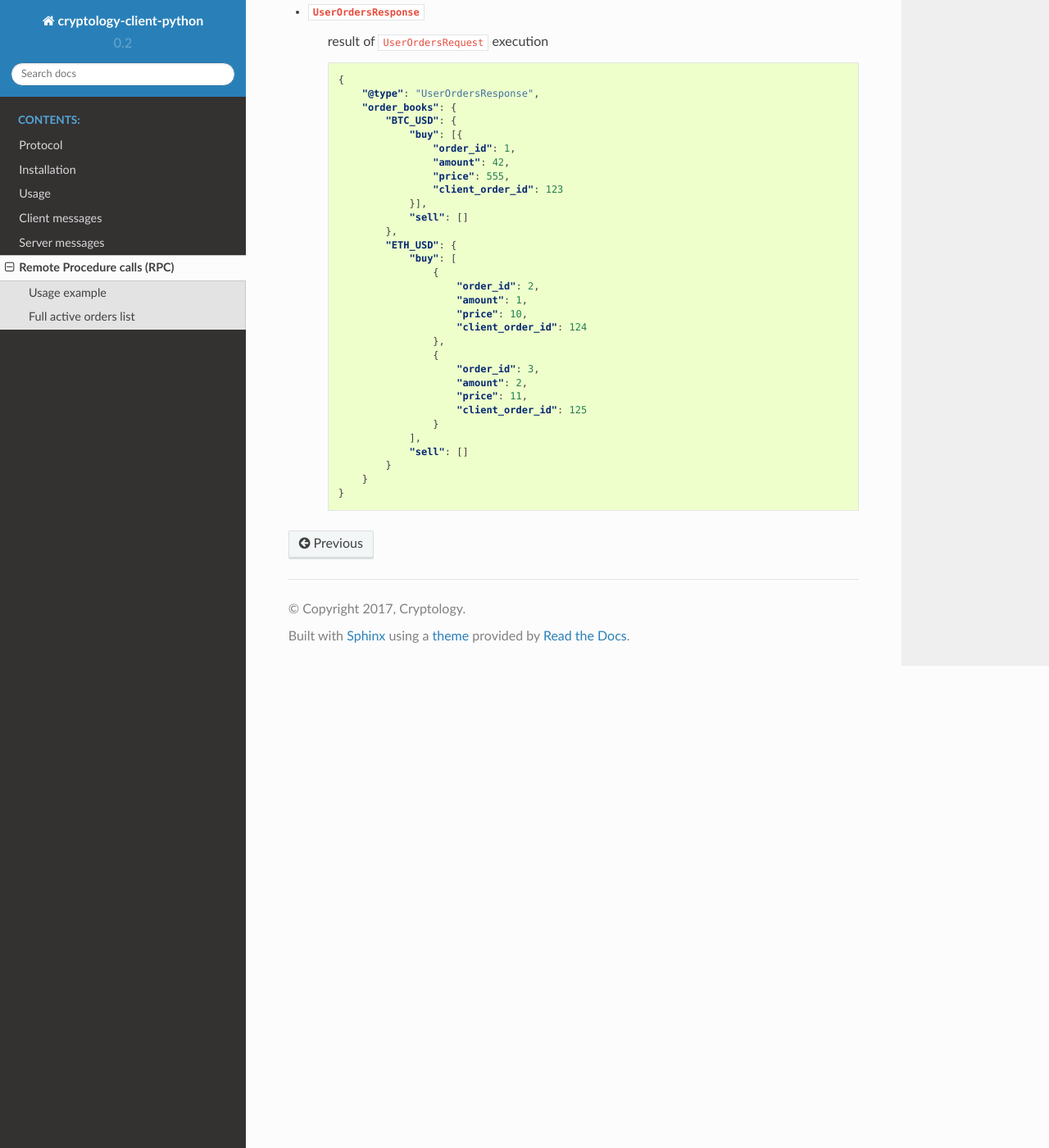
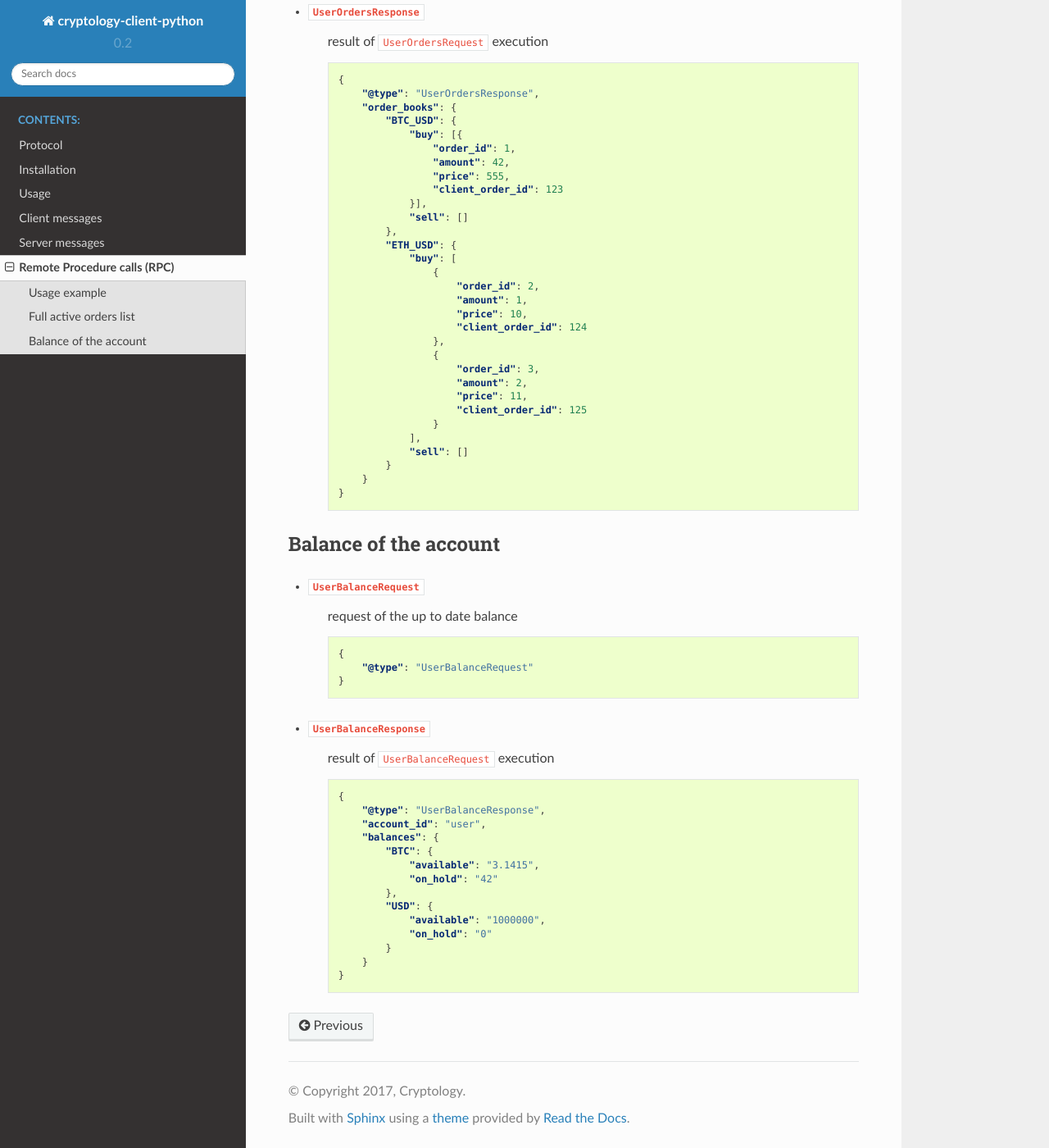
Before and after one commit to CryptologyExchange/cryptology-client-python, a Sphinx documentation site: the page built from docs/RPC.rst, in a window 1280 px wide and 1400 px high, scrolled down 846 px. Shown: the whole window at 82% size. Built offline with Sphinx 7.4.7 and the Read the Docs theme 2.0.0, drawn with Linux system fonts in a browser that asks for light colours.

Commit message:
added UserBalanceRequest doc

```diff
--- a/docs/RPC.rst
+++ b/docs/RPC.rst
@@ -79,3 +79,36 @@ Full active orders list
                 }
             }
         }
+
+
+Balance of the account
+=======================
+
+- ``UserBalanceRequest``
+    request of the up to date balance
+
+    .. code-block:: json
+
+        {
+            "@type": "UserBalanceRequest"
+        }
+
+- ``UserBalanceResponse``
+    result of ``UserBalanceRequest`` execution
+
+    .. code-block:: json
+
+        {
+            "@type": "UserBalanceResponse",
+            "account_id": "user",
+            "balances": {
+                "BTC": {
+                    "available": "3.1415",
+                    "on_hold": "42"
+                },
+                "USD": {
+                    "available": "1000000",
+                    "on_hold": "0"
+                }
+            }
+        }
```
